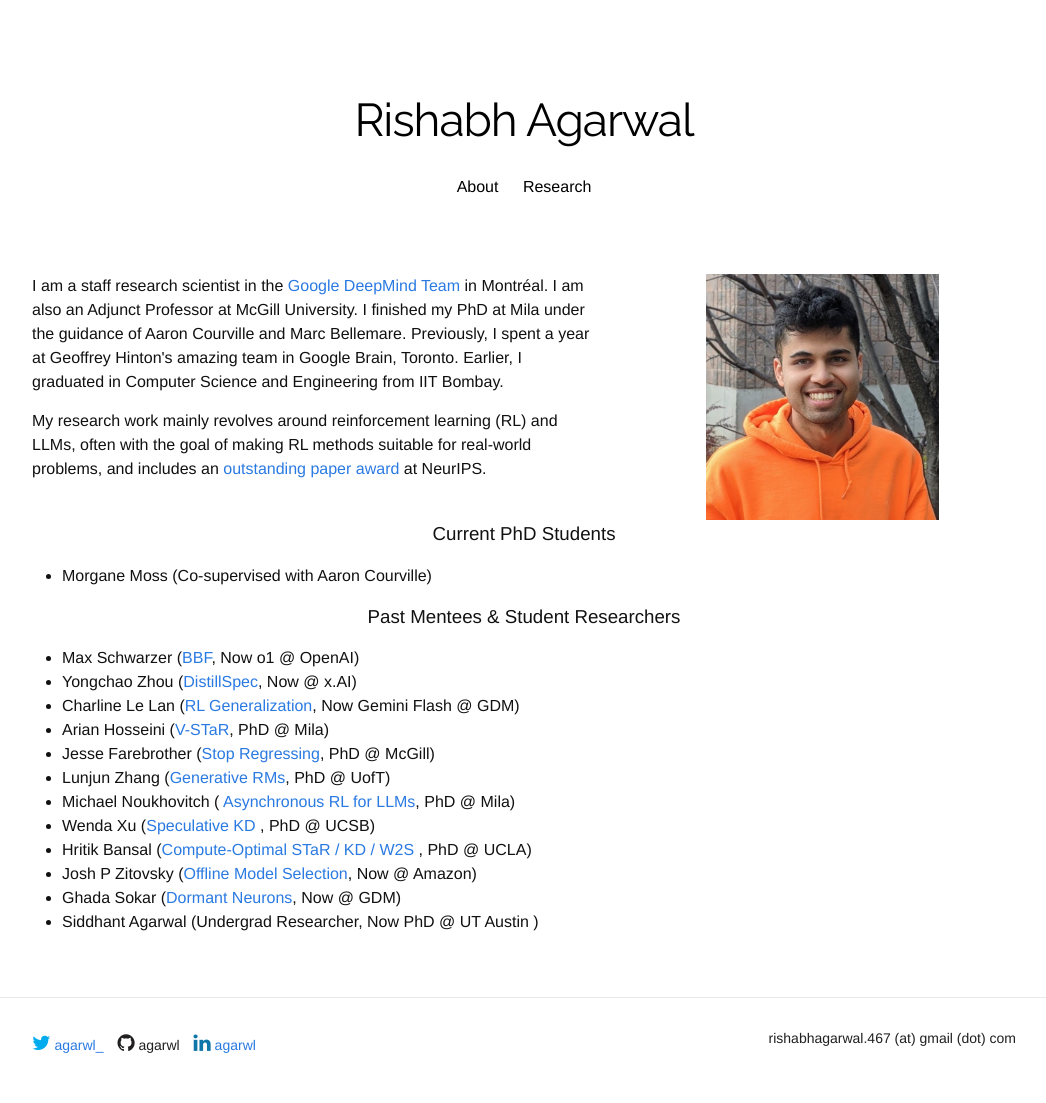
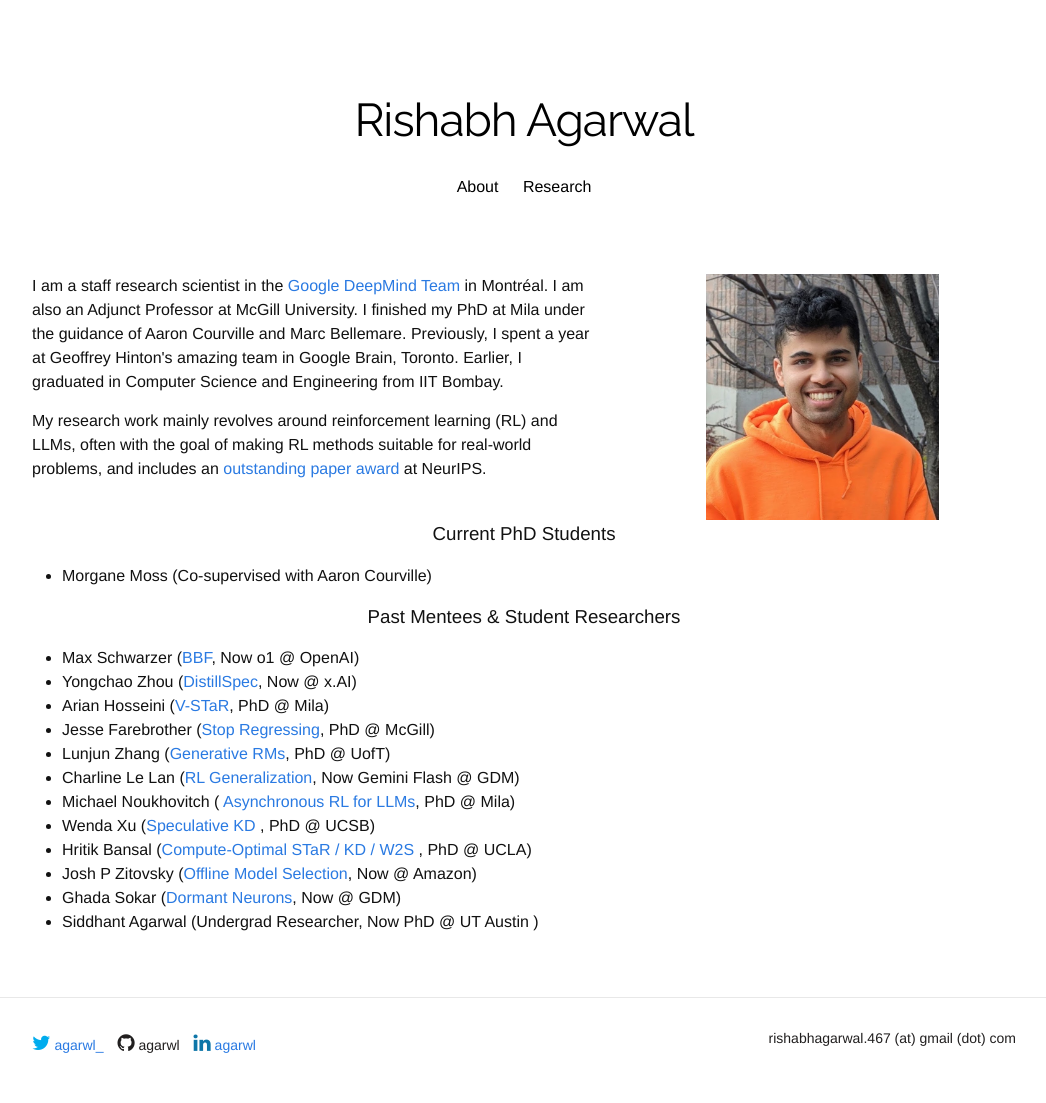
Before and after one commit to agarwl/agarwl.github.io, a Jekyll site: the page built from index.html, in a window 1280 px wide. Shown: the whole page, without its empty margins (116-1162 px from the left). Built offline with Jekyll 4.4.1, drawn with Linux system fonts in a browser that asks for light colours; nearby versions of some CDN libraries; some web fonts are replaced; a style sheet for code colours, icons or effects is not loaded; part of the change alters nothing that is shown.

```diff
--- a/index.html
+++ b/index.html
@@ -30,10 +30,10 @@ title: "Rishabh Agarwal"
 <ul>
 	<li> Max Schwarzer (<a href="https://arxiv.org/abs/2305.19452">BBF</a>, Now o1 @ OpenAI) </li>
 	<li> Yongchao Zhou (<a href="https://arxiv.org/abs/2310.08461">DistillSpec</a>, Now @ x.AI) </li>
-	<li> Charline Le Lan (<a href="https://arxiv.org/abs/2203.00543">RL Generalization</a>, Now Gemini Flash @ GDM) </li>
 	<li> Arian Hosseini (<a href="https://arxiv.org/abs/2402.06457">V-STaR</a>, PhD @ Mila) </li>
 	<li> Jesse Farebrother (<a href="https://arxiv.org/abs/2403.03950">Stop Regressing</a>, PhD @ McGill) </li>
 	<li> Lunjun Zhang (<a href="https://arxiv.org/abs/2408.15240">Generative RMs</a>, PhD @ UofT) </li>
+	<li> Charline Le Lan (<a href="https://arxiv.org/abs/2203.00543">RL Generalization</a>, Now Gemini Flash @ GDM) </li>
 	<li> Michael Noukhovitch (<a href="https://arxiv.org/abs/2410.18252"> Asynchronous RL for LLMs</a>, PhD @ Mila) </li>
 	<li> Wenda Xu (<a href="https://arxiv.org/abs/2310.08461">Speculative KD </a>, PhD @ UCSB) </li>
 	<li> Hritik Bansal (<a href="https://arxiv.org/abs/2408.16737">Compute-Optimal STaR / KD / W2S </a>, PhD @ UCLA) </li>
```
